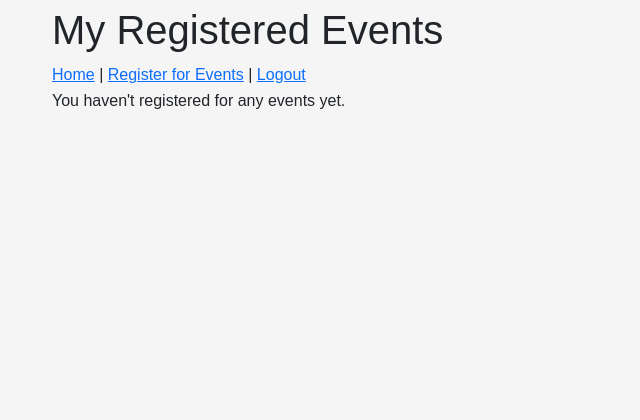
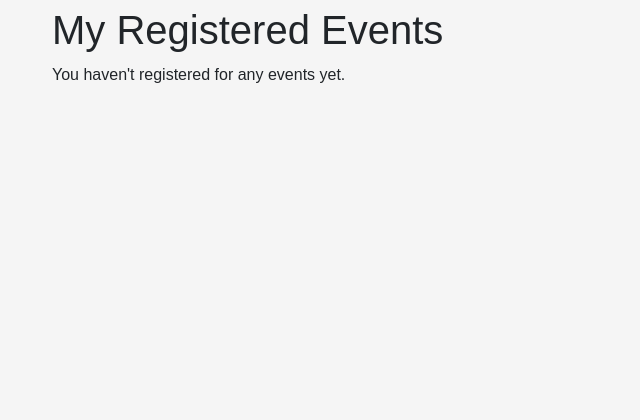
Before and after one commit to itzreiii/midExam-lecWebProg, a PHP site: page /user/my-events.php in a window 1280 px wide. Shown: the part 58-478 px from the top of the page, without its empty margins (0-640 px from the left). Run offline with PHP 8.4, Linux system fonts and the light colour scheme; a user stored in the database is signed in; data comes from the database, SQL or seed files in the repository.

Commit message:
update dikit

```diff
--- a/lec/includes/header.php
+++ b/lec/includes/header.php
@@ -21,7 +21,7 @@ include_once 'functions.php';
             <div class="collapse navbar-collapse" id="navbarNav">
                 <ul class="navbar-nav me-auto">
                     <li class="nav-item">
-                        <a class="nav-link" href="./register-event.php">Home</a>
+                        <a class="nav-link" href="./my-events.php">Home</a>
                     </li>
                     <?php if (is_logged_in()): ?>
                         <?php if (is_admin()): ?>
@@ -30,7 +30,7 @@ include_once 'functions.php';
                             </li>
                         <?php else: ?>
                             <li class="nav-item">
-                                <a class="nav-link" href="./my-events.php">My Events</a>
+                                <a class="nav-link" href="./register-event.php">See Available Events</a>
                             </li>
                         <?php endif; ?>
                         <li class="nav-item">
--- a/lec/user/cancel-registration.php
+++ b/lec/user/cancel-registration.php
@@ -78,7 +78,7 @@ try {
     // Display the alert and redirect using JavaScript
     echo "<script>
         alert('Data berhasil dihapus.');
-        window.location.href = 'my-events.php';
+        window.location.href = 'register-event.php';
     </script>";
 
     exit();
--- a/lec/user/my-events.php
+++ b/lec/user/my-events.php
@@ -29,22 +29,19 @@ $registered_events = $stmt->fetchAll(PDO::FETCH_ASSOC);
 <html>
 <head>
     <title>My Events</title>
-    <link rel="stylesheet" href="../assets/css/style.css"> <!-- Perhatikan path yang benar -->
+    <link rel="stylesheet" href="../assets/css/style.css">
 </head>
 <body>
     <div class="container">
-        <h1>My Registered Events</h1>
+        <div class="grid">
+            <div><h1>My Registered Events</h1>
+                <?php if (empty($registered_events)): ?>
+                    <p>You haven't registered for any events yet.</p>
+            </div>
+                <?php else: ?>
 
-        <!-- Navigation Menu -->
-        <nav>
-            <a href="my-events.php">Home</a> |
-            <a href="register-event.php">Register for Events</a> |
-            <a href="../logout.php">Logout</a>
-        </nav>
 
-        <?php if (empty($registered_events)): ?>
-            <p>You haven't registered for any events yet.</p>
-        <?php else: ?>
+            <div>
             <table>
                 <tr>
                     <th>Event</th>
@@ -72,7 +69,10 @@ $registered_events = $stmt->fetchAll(PDO::FETCH_ASSOC);
                 </tr>
                 <?php endforeach; ?>
             </table>
+            </div>
         <?php endif; ?>
+        </div>
+
     </div>
 
     <script src="../assets/js/main.js"></script> <!-- Perhatikan path yang benar -->
```
Also changed, not shown: lec/user/register-event.php (+16 -4 lines).
